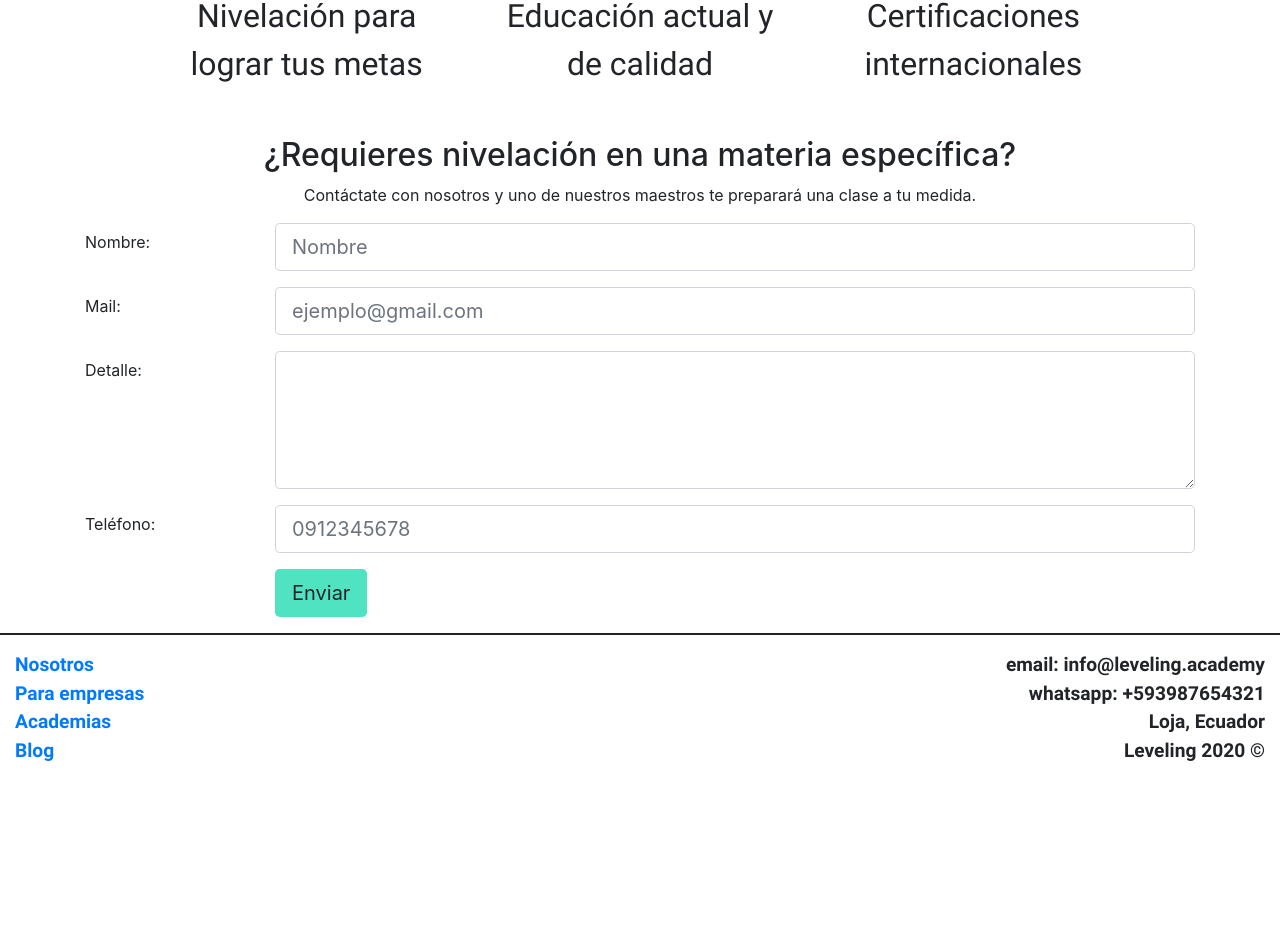
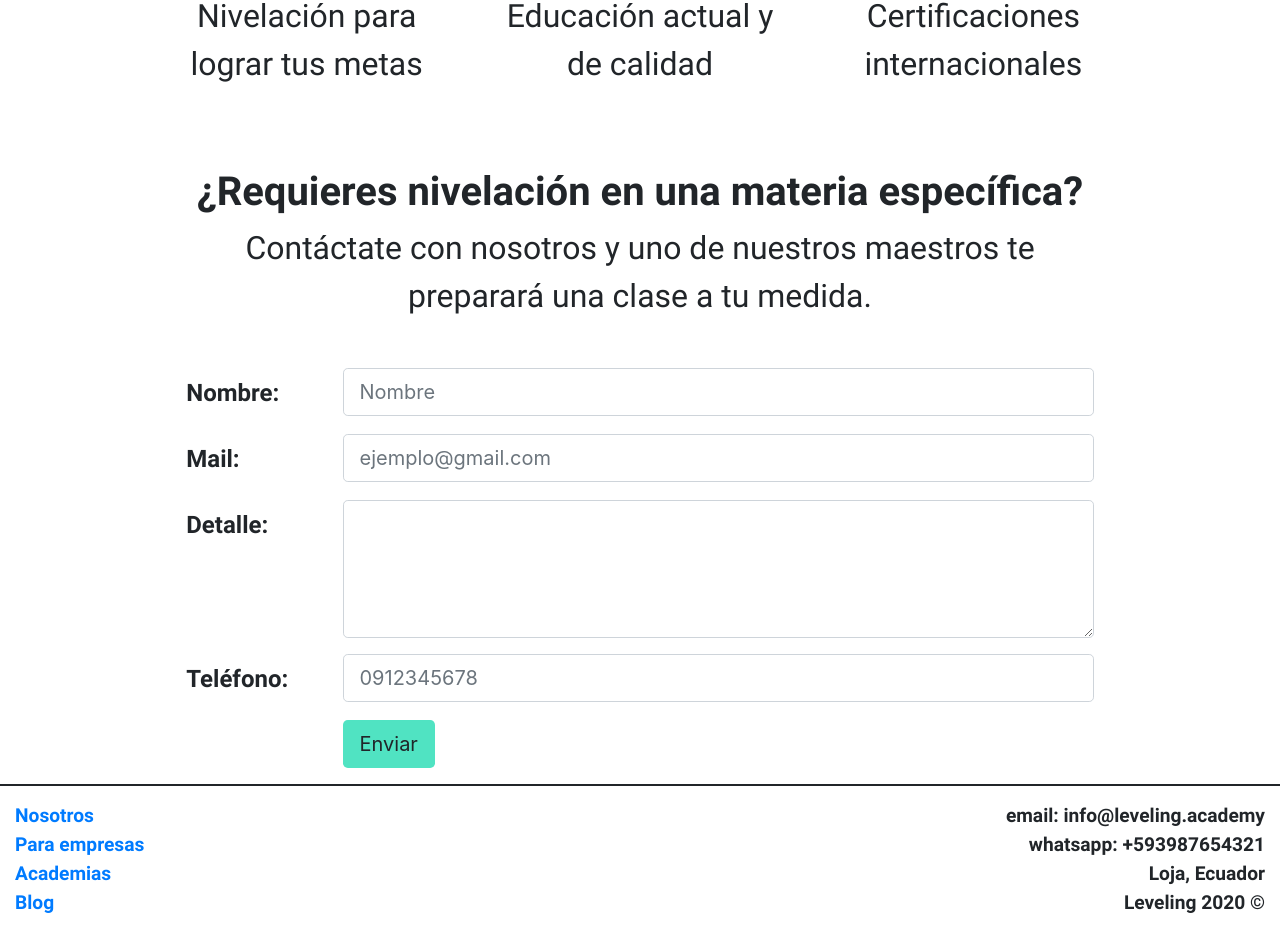
Before and after one commit to hector301rosales/Leveling, a plain HTML site: page index.html in a window 1280 px wide. Shown: the part 2111-3045 px from the top of the page. Before the commit the page ends 2893 px from the top, so only its background shows below. Drawn offline with nearby package versions, Linux system fonts and the light colour scheme.

Commit message:
Formulario

```diff
--- a/styles/styles.css
+++ b/styles/styles.css
@@ -158,6 +158,34 @@
 .section3-figcaption {
     max-width: 300px;
 }
+
+/*-----------------------------section4---------------------------*/
+#section4 {
+    padding-top: 2rem;
+}
+.form-container {
+    max-width: 75%;
+    padding-top: 2rem;
+}
+
+#section4-description {
+    max-width: 70%;
+}
+
+.section4-title {
+    font-family: Roboto-Bold;
+    font-size: 2.5rem;
+}
+
+.section4-text {
+    font-family: Roboto-Regular;
+    font-size: 2rem;
+}
+
+.section4-form-text {
+    font-family: Roboto-Bold;
+    font-size: 1.5rem;
+}
 /*------------------------------------------------------------*/
 
 /*-----------------------footer-------------------------------*/
@@ -211,7 +239,17 @@
         font-size: 5vw;
     }
 
+    .form-container {
+        max-width: 100%;
+    }
+
+    #section4-description {
+        max-width: 90%;
+    }
+
     .footer-text{
         text-align: left;
     }
+
+
 }
```
